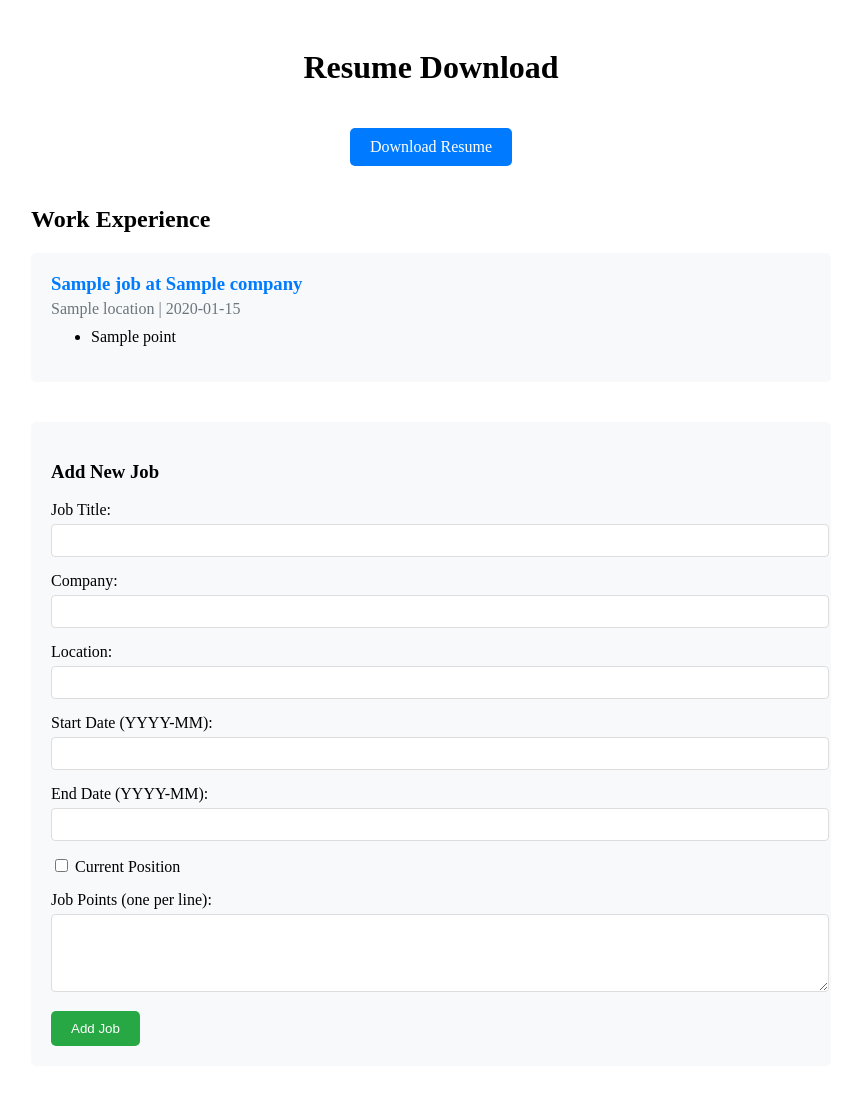
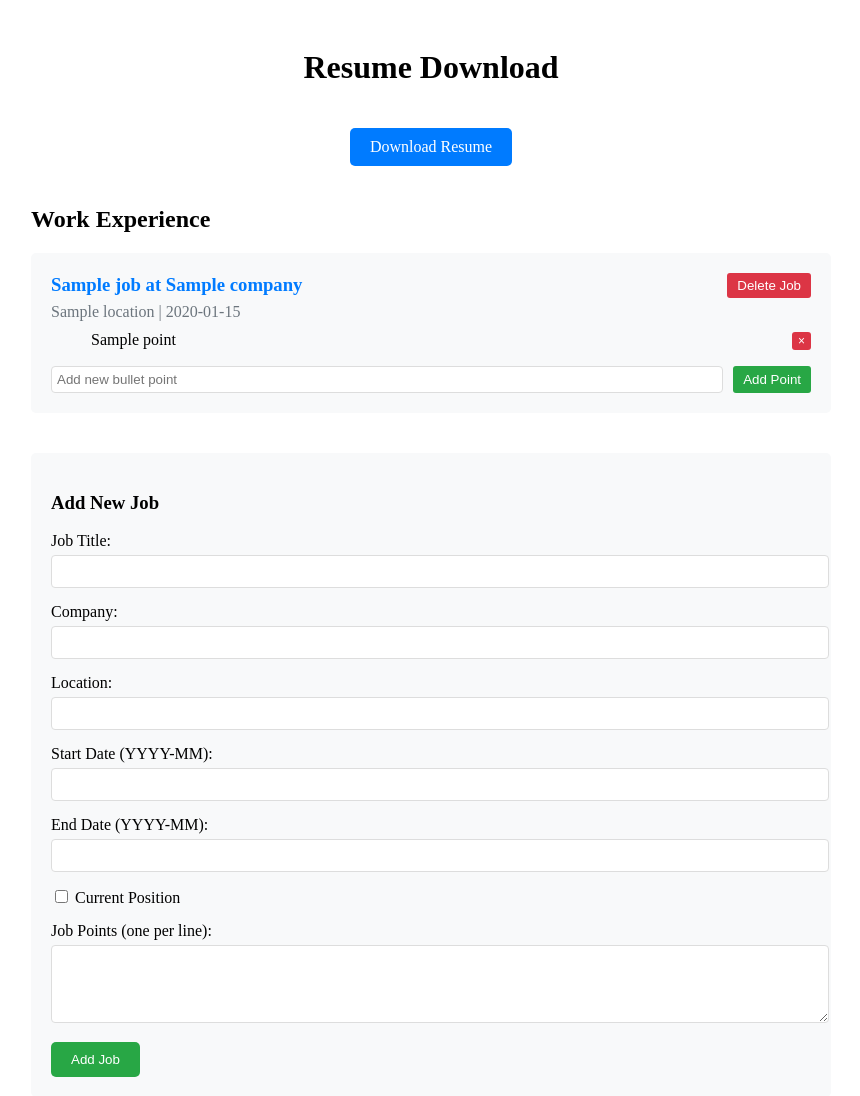
Before and after one commit to yvetter438/AutomatedResume, a Flask app: template templates/index.html in a window 1280 px wide. Shown: the top 1096 px of the page, without its empty margins (209-1069 px from the left). Before the commit the page ends 1046 px from the top, so only its background shows below. Run offline with Flask 3, Linux system fonts and the light colour scheme; the template is opened without the code that fills it: most values are stand-ins (such as "Sample title", 1, 10 or a date in 2020).

Commit message:
Delete jobs, points, add points to jobs

```diff
--- a/app.py
+++ b/app.py
@@ -2,7 +2,7 @@ from flask import Flask, render_template, send_file, request, redirect, url_for
 import os
 import subprocess
 from jinja2 import Environment, FileSystemLoader
-from database import get_all_jobs, add_job, add_job_points
+from database import get_all_jobs, add_job, add_job_points, get_next_order_num, delete_job_point, delete_job_and_points
 
 app = Flask(__name__)
 
@@ -66,7 +66,7 @@ def index():
     return render_template('index.html', jobs=jobs)
 
 @app.route('/add-job', methods=['POST'])
-def add_job():
+def create_job():
     # Get form data
     title = request.form['title']
     company = request.form['company']
@@ -91,5 +91,23 @@ def download_resume():
     pdf_path = generate_pdf()
     return send_file(pdf_path, as_attachment=True)
 
+@app.route('/add-point/<int:job_id>', methods=['POST'])
+def add_point(job_id):
+    point = request.form['point']
+    # Get the next order number for this job
+    order_num = get_next_order_num(job_id)
+    add_job_points(job_id, point, order_num)
+    return redirect(url_for('index'))
+
+@app.route('/delete-point/<int:point_id>', methods=['POST'])
+def delete_point(point_id):
+    delete_job_point(point_id)
+    return redirect(url_for('index'))
+
+@app.route('/delete-job/<int:job_id>', methods=['POST'])
+def delete_job(job_id):
+    delete_job_and_points(job_id)
+    return redirect(url_for('index'))
+
 if __name__ == '__main__':
     app.run(debug=True)
--- a/static/style.css
+++ b/static/style.css
@@ -84,3 +84,60 @@
 .submit-button:hover {
     background-color: #218838;
 }
+
+.job-header {
+    display: flex;
+    justify-content: space-between;
+    align-items: center;
+}
+
+.delete-button {
+    background-color: #dc3545;
+    color: white;
+    border: none;
+    border-radius: 3px;
+    padding: 5px 10px;
+    cursor: pointer;
+}
+
+.delete-button.small {
+    padding: 2px 6px;
+    font-size: 12px;
+}
+
+.delete-button:hover {
+    background-color: #c82333;
+}
+
+.point-item {
+    display: flex;
+    justify-content: space-between;
+    align-items: center;
+    margin-bottom: 5px;
+}
+
+.add-point-form {
+    display: flex;
+    gap: 10px;
+    margin-top: 10px;
+}
+
+.add-point-form input {
+    flex-grow: 1;
+    padding: 5px;
+    border: 1px solid #ddd;
+    border-radius: 4px;
+}
+
+.add-button {
+    background-color: #28a745;
+    color: white;
+    border: none;
+    border-radius: 3px;
+    padding: 5px 10px;
+    cursor: pointer;
+}
+
+.add-button:hover {
+    background-color: #218838;
+}
--- a/templates/index.html
+++ b/templates/index.html
@@ -18,13 +18,29 @@
             <div class="job-list">
                 {% for job in jobs %}
                 <div class="job-card">
-                    <h3>{{ job.title }} at {{ job.company }}</h3>
+                    <div class="job-header">
+                        <h3>{{ job.title }} at {{ job.company }}</h3>
+                        <form action="{{ url_for('delete_job', job_id=job.id) }}" method="POST" class="delete-job">
+                            <button type="submit" class="delete-button">Delete Job</button>
+                        </form>
+                    </div>
                     <p>{{ job.location }} | {{ job.dates }}</p>
                     <ul>
                         {% for point in job.points %}
-                        <li>{{ point }}</li>
+                        <li class="point-item">
+                            {{ point }}
+                            <form action="{{ url_for('delete_point', point_id=loop.index) }}" method="POST" class="delete-point">
+                                <button type="submit" class="delete-button small">×</button>
+                            </form>
+                        </li>
                         {% endfor %}
                     </ul>
+
+                    <!-- Add Point Form -->
+                    <form action="{{ url_for('add_point', job_id=job.id) }}" method="POST" class="add-point-form">
+                        <input type="text" name="point" placeholder="Add new bullet point" required>
+                        <button type="submit" class="add-button">Add Point</button>
+                    </form>
                 </div>
                 {% endfor %}
             </div>
@@ -32,7 +48,7 @@
             <!-- Add Job Form -->
             <div class="add-job-form">
                 <h3>Add New Job</h3>
-                <form action="{{ url_for('add_job') }}" method="POST">
+                <form action="{{ url_for('create_job') }}" method="POST">
                     <div class="form-group">
                         <label for="title">Job Title:</label>
                         <input type="text" id="title" name="title" required>
```
Also changed, not shown: database.py (+25 -0 lines).
